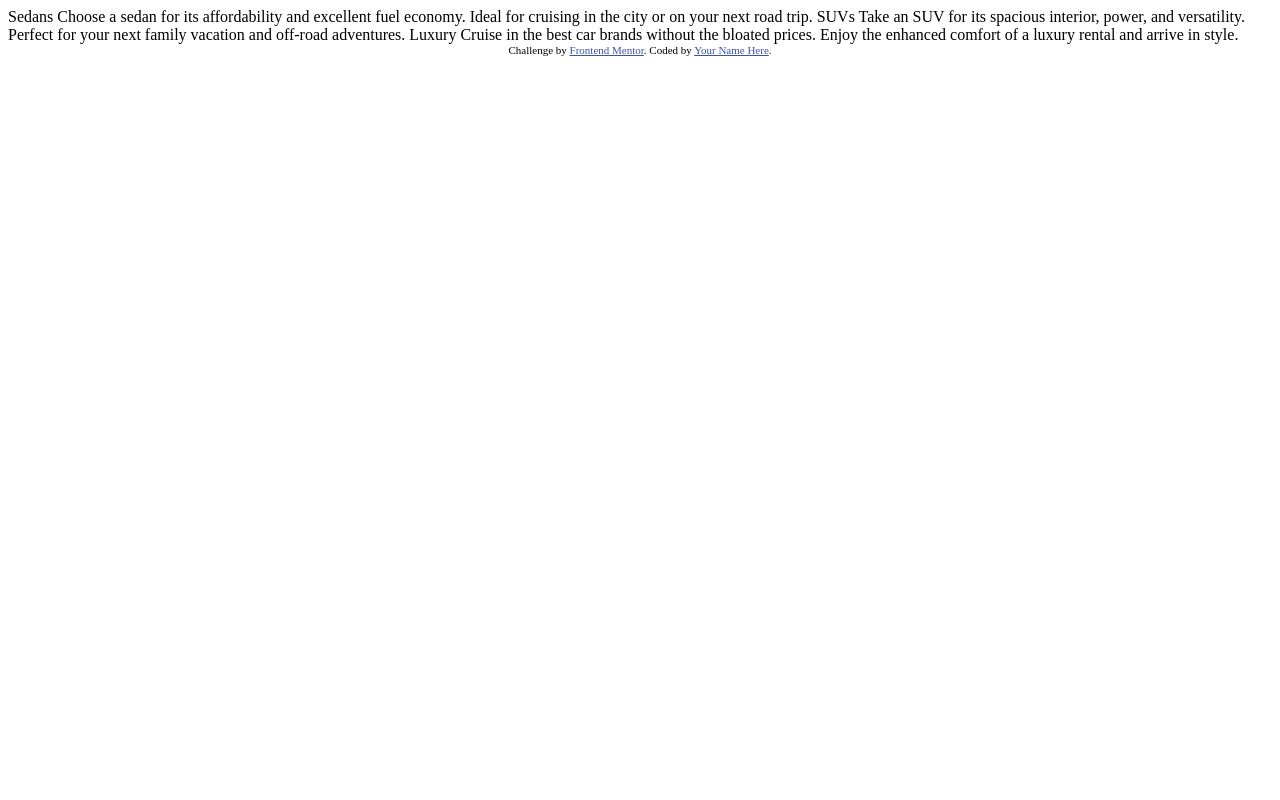
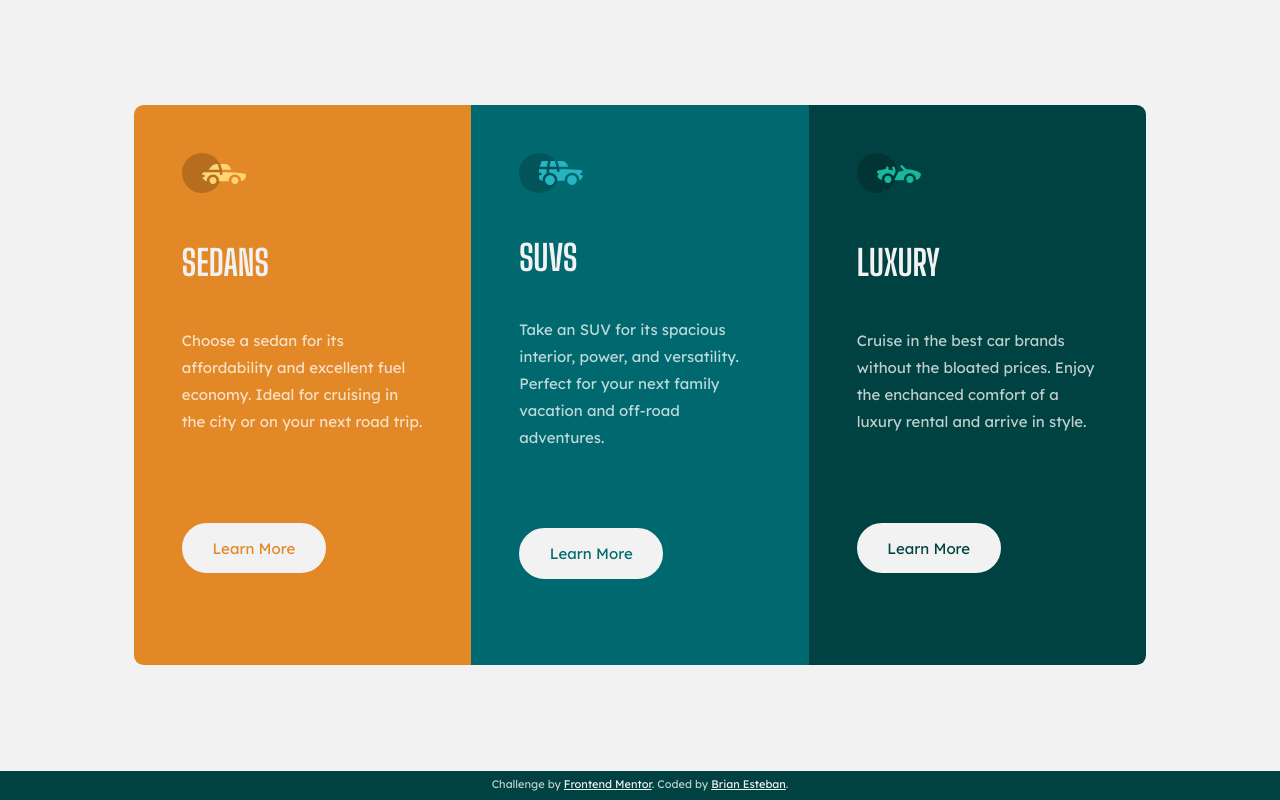
Before and after one commit to briangesteban/Frontend-Challenge-6, a plain HTML site: page index.html in a window 1280 px wide. Drawn offline with Linux system fonts and the light colour scheme.

Commit message:
First Commit

```diff
--- /dev/null
+++ b/css/main.css
@@ -0,0 +1,162 @@
+:root {
+    --clr-100: hsl(31, 77%, 52%);
+    --clr-200: hsl(184, 100%, 22%);
+    --clr-300: hsl(179, 100%, 13%);
+
+    --ntrl-100: hsla(0, 0%, 100%, 0.75);
+    --ntrl-200: hsl(0, 0%, 95%);
+
+    --ff-primary: "Lexend Deca", sans-serif;
+    --ff-secondary: "Big Shoulders Display", sans-serif;
+}
+
+* {
+    margin: 0;
+    padding: 0;
+}
+
+*, *::before, *::after {
+    box-sizing: border-box;
+}
+
+body {
+    background-color: var(--ntrl-200);
+    color: var(--ntrl-100);
+    font: 0.938rem var(--ff-primary);
+    min-height: 100vh;
+}
+
+h1, h2, h3, h4, h5, h6 {
+    font: 2.2rem var(--ff-secondary);
+}
+
+p {
+    line-height: 1.8;
+}
+
+
+/* Repeating Classes */
+.flex {
+    display: flex;
+}
+
+.flow {
+    flex-flow: column wrap;
+}
+
+
+/* Main Content */
+main {
+    flex-grow: 1;
+    justify-content: center;
+    align-items: center;
+}
+
+.content {
+    border-radius: 0.6rem;
+    overflow: hidden;
+    width: 90vw;
+    margin: 3rem 0;
+}
+
+.content > div {
+    padding: 3rem;
+}
+
+.content > :nth-child(1) {
+    background-color: var(--clr-100);
+}
+
+.content > :nth-child(2) {
+    background-color: var(--clr-200);
+}
+
+.content > :nth-child(3) {
+    background-color: var(--clr-300);
+}
+
+.content > div {
+    flex-basis: 28rem;
+}
+
+.content > div > div {
+    flex-grow: 0.5;
+}
+
+.content > div > :nth-child(4){
+    margin-top: auto
+}
+
+.content > div h1 {
+    color: var(--ntrl-200);
+    text-transform: uppercase;
+}
+
+.content > div a:is(:link, :visited) {
+    display: block;
+    background-color: var(--ntrl-200);
+    border: 0.2rem solid var(--ntrl-200);
+    border-radius: 2.5rem;
+    text-align: center;
+    text-decoration: none;
+    width: 9rem;
+    padding: 0.8rem;
+}
+
+.content > div a:is(:hover, :active, :focus) {
+    background-color: transparent;
+    color: var(--ntrl-200) !important;
+}
+
+#cta-sedan {
+    color: var(--clr-100);
+}
+
+#cta-suv {
+    color: var(--clr-200);
+}
+
+#cta-luxury {
+    color: var(--clr-300);
+}
+
+
+/* Footer Content */
+footer {
+    background-color: var(--clr-300);
+    font-size: 0.688rem;
+    text-align: center;
+    padding: 0.3rem;
+}
+
+.attribution a:is(:link, :visited) {
+    color: var(--ntrl-200);
+}
+
+.attribution a:is(:hover, :active, :focus) {
+    color: var(--clr-100);
+}
+
+
+/* Bigger Displays */
+@media only screen and (min-width: 1024px) {
+    .content {
+        flex-direction: row;
+        justify-content: center;
+        width: auto;
+        height: 35rem;
+        margin: 5rem auto;
+    }
+
+    .content > div {
+        max-width: 21.09rem;
+    }
+
+    .content > div {
+        flex-basis: auto;
+    }
+
+    .content > div > :nth-child(3){
+        flex-grow: 1;
+    }
+}
--- a/index.html
+++ b/index.html
@@ -1,36 +1,93 @@
 <!DOCTYPE html>
 <html lang="en">
-<head>
-  <meta charset="UTF-8">
-  <meta name="viewport" content="width=device-width, initial-scale=1.0"> <!-- displays site properly based on user's device -->
+  <head>
+    <meta charset="UTF-8" />
+    <!-- displays site properly based on user's device -->
+    <meta name="viewport" content="width=device-width, initial-scale=1.0" />
 
-  <link rel="icon" type="image/png" sizes="32x32" href="./images/favicon-32x32.png">
+    <link
+      rel="icon"
+      type="image/png"
+      sizes="32x32"
+      href="./images/favicon-32x32.png"
+    />
 
-  <title>Frontend Mentor | 3-column preview card component</title>
+    <!-- links google fonts -->
+    <link rel="preconnect" href="https://fonts.googleapis.com">
+    <link rel="preconnect" href="https://fonts.gstatic.com" crossorigin>
+    <link href="https://fonts.googleapis.com/css2?family=Big+Shoulders+Display:wght@700&family=Lexend+Deca&display=swap" rel="stylesheet">
 
-  <!-- Feel free to remove these styles or customise in your own stylesheet 👍 -->
-  <style>
-    .attribution { font-size: 11px; text-align: center; }
-    .attribution a { color: hsl(228, 45%, 44%); }
-  </style>
-</head>
-<body>
+    <!-- links style sheets -->
+    <link rel="stylesheet" type="text/css" href="css/main.css">
 
-  Sedans
-  Choose a sedan for its affordability and excellent fuel economy. Ideal for cruising in the city
-  or on your next road trip.
-
-  SUVs
-  Take an SUV for its spacious interior, power, and versatility. Perfect for your next family vacation
-  and off-road adventures.
-
-  Luxury
-  Cruise in the best car brands without the bloated prices. Enjoy the enhanced comfort of a luxury
-  rental and arrive in style.
-
-  <div class="attribution">
-    Challenge by <a href="https://www.frontendmentor.io?ref=challenge" target="_blank">Frontend Mentor</a>.
-    Coded by <a href="#">Your Name Here</a>.
-  </div>
-</body>
+    <title>Frontend Mentor | 3-column preview card component</title>
+    </style>
+  </head>
+  <body class="flex flow">
+    <main class="flex flow">
+      <div class="flex flow content">
+        <div class="flex flow">
+          <div>
+            <img src="images/icon-sedans.svg" alt="Sedan Icon Illustration" />
+          </div>
+          <div>
+            <h1>Sedans</h1>
+          </div>
+          <div>
+            <p>
+              Choose a sedan for its affordability and excellent fuel economy.
+              Ideal for cruising in the city or on your next road trip.
+            </p>
+          </div>
+          <div>
+            <a id="cta-sedan" href="#Sedans">Learn More</a>
+          </div>
+        </div>
+        <div class="flex flow">
+          <div>
+            <img src="images/icon-suvs.svg" alt="SUV Icon Illustration" />
+          </div>
+          <div>
+            <h1>SUVs</h1>
+          </div>
+          <div>
+            <p>
+              Take an SUV for its spacious interior, power, and versatility.
+              Perfect for your next family vacation and off-road adventures.
+            </p>
+          </div>
+          <div>
+            <a id="cta-suv" href="#SUVs">Learn More</a>
+          </div>
+        </div>
+        <div class="flex flow">
+          <div>
+            <img src="images/icon-luxury.svg" alt="Luxury Icon Illustration" />
+          </div>
+          <div>
+            <h1>Luxury</h1>
+          </div>
+          <div>
+            <p>
+              Cruise in the best car brands without the bloated prices. Enjoy the
+              enchanced comfort of a luxury rental and arrive in style.
+            </p>
+          </div>
+          <div>
+            <a id="cta-luxury" href="#Luxury">Learn More</a>
+          </div>
+        </div>
+      </div>
+    </main>
+    <footer>
+      <div class="attribution">
+        <p>
+          Challenge by
+          <a href="https://www.frontendmentor.io?ref=challenge" target="_blank"
+            >Frontend Mentor</a
+          >. Coded by <a href="#BrianEsteban">Brian Esteban</a>.
+        </p>
+      </div>
+    </footer>
+  </body>
 </html>
```
